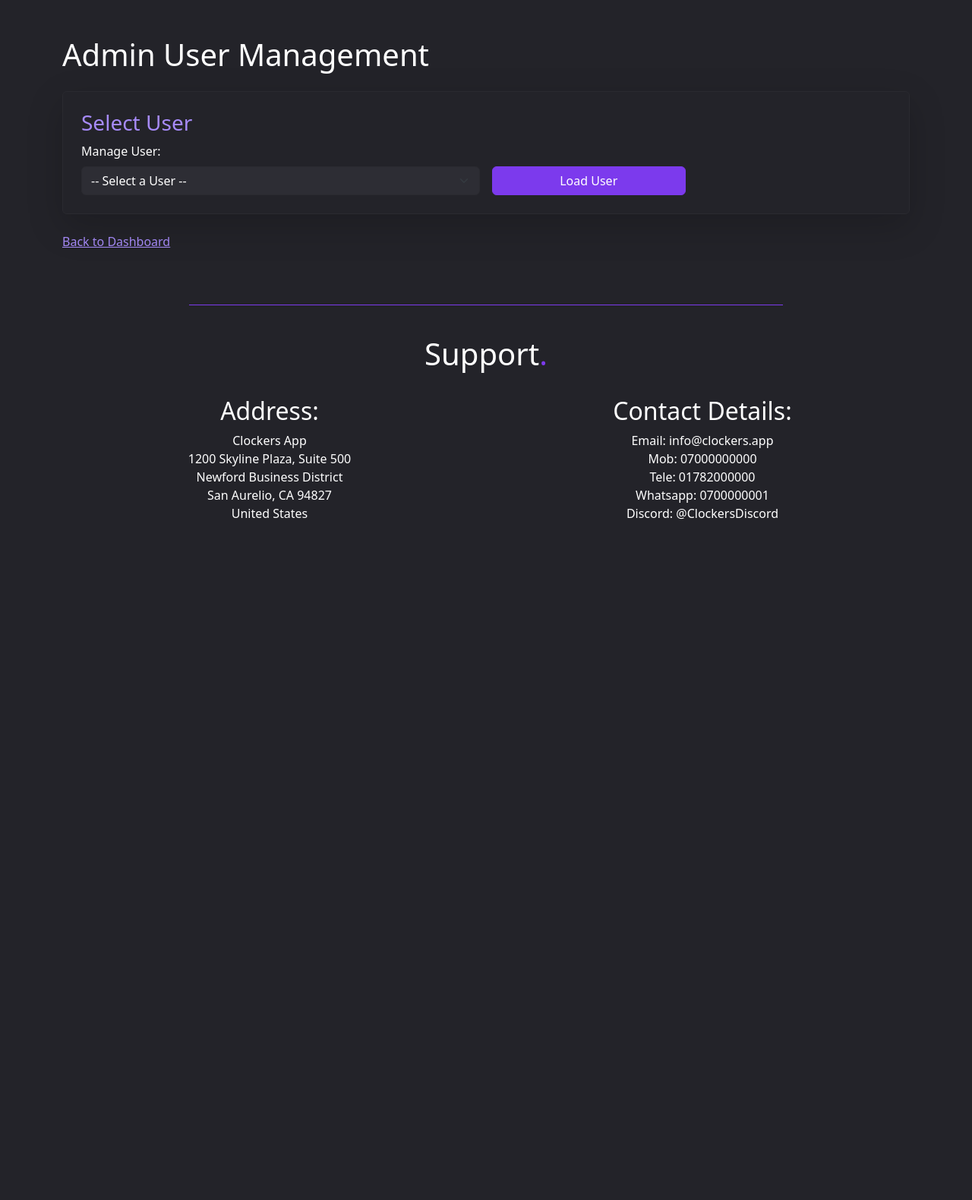
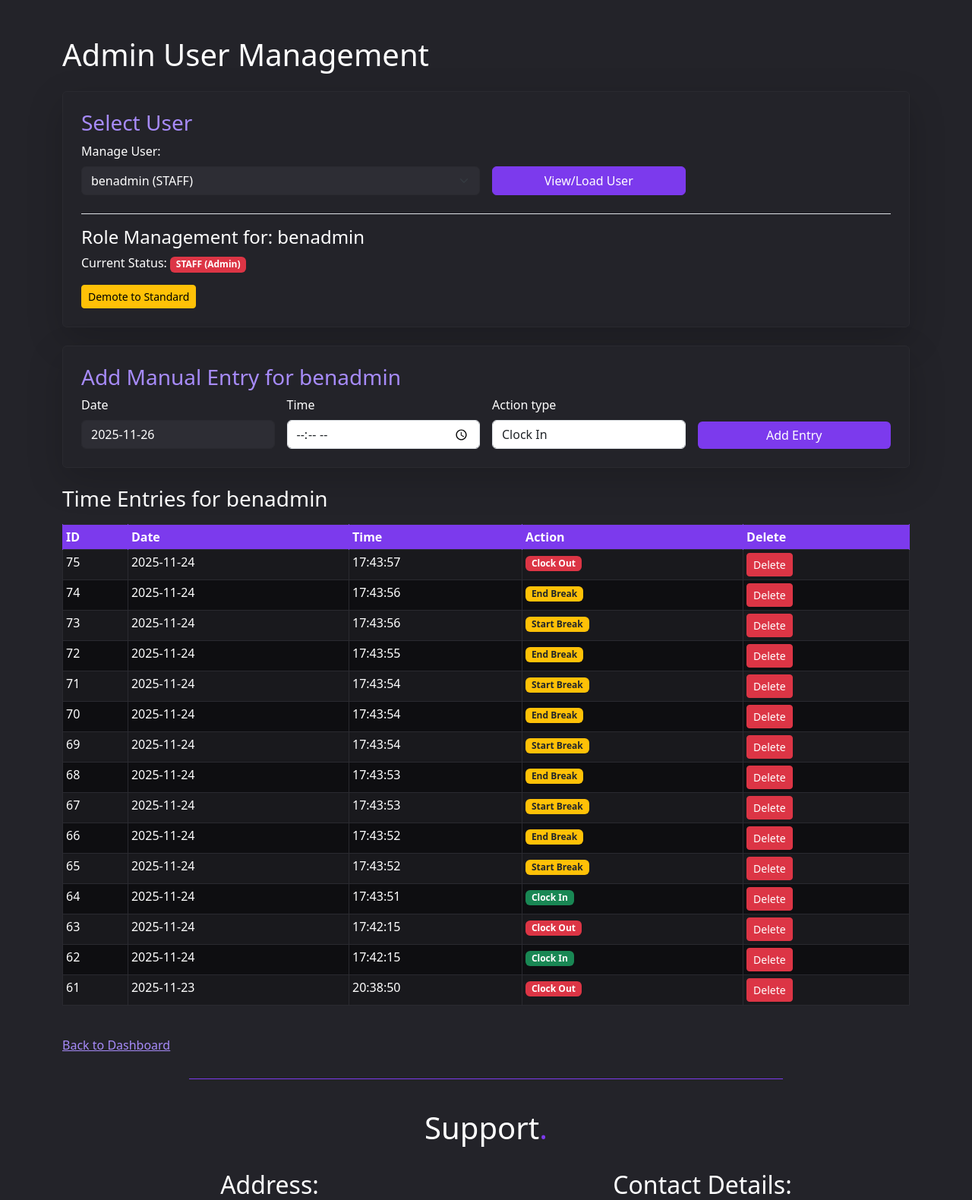
Before and after one commit to BHCGH92/milestone_project_3, a Django app: page /manageusers in a window 1280 px wide. Shown: the part 56-1636 px from the top of the page at 76% size. Before the commit the page ends 740 px from the top, so only its background shows below. Run offline with Django 5.2, Linux system fonts and the light colour scheme; a user stored in the database is signed in; data comes from the database, SQL or seed files in the repository; both versions use the stored data as it was after the commit.

Commit message:
fixed an error 500 that I was getting on manual time entries from the admin side and fixed some styling issues.

```diff
--- a/time_tracker/forms.py
+++ b/time_tracker/forms.py
@@ -1,22 +1,25 @@
 from django import forms
 from .models import TimeEntry
 from .models import TimeEntry, TimeEditRequest
+from django.utils import timezone
 
+
+# --- 1. Admin Time Entry Form (Used for Manual Submission) ---
 class AdminTimeEntryForm(forms.Form):
-    # Use built-in model choices for validation and clarity
-    ACTION_CHOICES = TimeEntry.ACTION_CHOICES
+    date = forms.DateField(
+        initial=timezone.localdate(),
+        widget=forms.DateInput(attrs={'class': 'form-control'}))
 
-    # Target user is hidden or handled by the view, but we need the data fields
+    time = forms.TimeField(
+        widget=forms.TimeInput(attrs={'type': 'time', 'class': 'form-control'}))
 
-    date = forms.DateField(widget=forms.DateInput(attrs={'type': 'date', 'class': 'form-control'}))
-    time = forms.TimeField(widget=forms.TimeInput(attrs={'type': 'time', 'class': 'form-control'}))
-    action_type = forms.ChoiceField(choices=ACTION_CHOICES, widget=forms.Select(attrs={'class': 'form-select'}))
+    action_type = forms.ChoiceField(
+        choices=TimeEntry.ACTION_CHOICES,
+        widget=forms.Select(attrs={'class': 'form-select form-control'}))
 
-    class Meta:
-        fields = ['date', 'time', 'action_type']
+    def __init__(self, *args, **kwargs):
+        super().__init__(*args, **kwargs)
 
-class AdminTimeEntryForm(forms.Form):
-    pass
 
 class UserEditRequestForm(forms.ModelForm):
     original_entry = forms.ModelChoiceField(
@@ -24,10 +27,11 @@
         widget=forms.Select(attrs={'class': 'form-control'}),
         label='Select Entry to Modify'
     )
-
     requested_timestamp = forms.DateTimeField(
         widget=forms.DateTimeInput(attrs={'type': 'datetime-local', 'class': 'form-control'}),
-        label='Requested Date & Time (New Value)'
+        label='Requested New Time & Date',
+        initial=timezone.now(),
+        required=True
     )
 
     class Meta:
--- a/time_tracker/static/css/style.css
+++ b/time_tracker/static/css/style.css
@@ -191,24 +191,41 @@
 
 .custom-select-dark,
 .custom-input-dark,
+.custom-input-dark[type="time"],
 .custom-login-card input[type="text"],
 .custom-login-card input[type="password"] {
-    background-color: var(--surface);
-    color: var(--text-primary);
-    border-color: var(--border-medium);
+    background-color: var(--surface) !important;
+    color: var(--text-primary) !important;
+    border-color: var(--border-medium) !important;
 }
 
 .custom-select-dark:focus,
 .custom-input-dark:focus,
 .custom-login-card input[type="text"]:focus,
 .custom-login-card input[type="password"]:focus {
-    border-color: var(--color-primary);
-    box-shadow: 0 0 0 0.25rem var(--color-primary-light);
-    color: var(--text-primary);
+    border-color: var(--color-primary) !important;
+    box-shadow: 0 0 0 0.25rem var(--color-primary-light) !important;
+    color: var(--text-primary) !important;
 }
 
 .custom-input-dark[type="date"]::-webkit-calendar-picker-indicator {
     filter: invert(1);
+}
+
+.custom-select-dark:focus,
+.custom-input-dark:focus {
+    background-color: var(--surface) !important;
+    box-shadow: 0 0 0 0.25rem var(--color-primary-light) !important;
+    border-color: var(--color-primary) !important;
+}
+
+.custom-select-dark:focus,
+.custom-input-dark:focus,
+.custom-login-card input[type="text"]:focus,
+.custom-login-card input[type="password"]:focus {
+    background-color: var(--surface) !important;
+    box-shadow: 0 0 0 0.25rem var(--color-primary-light) !important;
+    border-color: var(--color-primary) !important;
 }
 
 /*Media Query*/
--- a/time_tracker/templates/time_tracker/admin_management.html
+++ b/time_tracker/templates/time_tracker/admin_management.html
@@ -2,6 +2,7 @@
 
 {% block content %}
     <h1 class="mb-4">Admin User Management</h1>
+
     <div class="card p-4 mb-4 custom-login-card shadow-lg">
         <h3 class="card-title light-accent">Select User</h3>
         <form method="GET" action="{% url 'admin_user_management' %}" class="row g-3 align-items-end">
@@ -18,7 +19,7 @@
                 </select>
             </div>
             <div class="col-md-3 d-grid">
-                <button type="submit" class="btn btn-primary-custom">Load User</button>
+                <button type="submit" class="btn btn-primary-custom">View/Load User</button>
             </div>
         </form>
 
@@ -30,6 +31,7 @@
                     {% if target_user.is_staff %}STAFF (Admin){% else %}STANDARD USER{% endif %}
                 </span>
             </p>
+
             <form method="POST" action="{% url 'admin_user_management' %}" class="d-inline">
                 {% csrf_token %}
                 <input type="hidden" name="target_user_id" value="{{ target_user.id }}">
@@ -41,6 +43,7 @@
         </div>
         {% endif %}
     </div>
+
     {% if target_user %}
     <div class="card p-4 mb-4 custom-login-card shadow-lg">
         <h3 class="card-title light-accent">Add Manual Entry for {{ target_user.username }}</h3>
@@ -48,14 +51,34 @@
             {% csrf_token %}
             <input type="hidden" name="target_user_id" value="{{ target_user.id }}">
 
-            <div class="col-md-3">{{ add_form.date.label_tag }} {{ add_form.date }}</div>
-            <div class="col-md-3">{{ add_form.time.label_tag }} {{ add_form.time }}</div>
-            <div class="col-md-3">{{ add_form.action_type.label_tag }} {{ add_form.action_type }}</div>
+            <div class="col-md-3">
+                <label for="{{ add_form.date.id_for_label }}" class="form-label">{{ add_form.date.label }}</label>
+                {{ add_form.date }}
+            </div>
+
+            <div class="col-md-3">
+                <label for="{{ add_form.time.id_for_label }}" class="form-label">{{ add_form.time.label }}</label>
+                {{ add_form.time }}
+            </div>
+
+            <div class="col-md-3">
+                <label for="{{ add_form.action_type.id_for_label }}" class="form-label">{{ add_form.action_type.label }}</label>
+                {{ add_form.action_type }}
+            </div>
+
             <div class="col-md-3 d-grid align-self-end">
-                <button type="submit" class="btn btn-primary-custom">Add Entry</button>
+                <button type="submit" class="btn btn-primary">Add Entry</button>
             </div>
+
+            {% if add_form.non_field_errors %}
+            <div class="col-12 alert alert-danger">
+                {{ add_form.non_field_errors }}
+            </div>
+            {% endif %}
+
         </form>
     </div>
+
     <h3 class="mt-4" id="report-results">Time Entries for {{ target_user.username }}</h3>
 
     {% if user_entries %}
@@ -73,16 +96,16 @@
                 <tbody>
                     {% for entry in user_entries %}
                     <tr>
-                        <td class="text-nowrap-col">{{ entry.id }}</td>
-                        <td class="text-nowrap-col">{{ entry.date_only|date:"Y-m-d" }}</td>
-                        <td class="text-nowrap-col">{{ entry.timestamp|date:"H:i:s" }}</td>
-                        <td class="text-nowrap-col">
+                        <td>{{ entry.id }}</td>
+                        <td>{{ entry.date_only|date:"Y-m-d" }}</td>
+                        <td>{{ entry.timestamp|date:"H:i:s" }}</td>
+                        <td>
                             <span class="badge
                                 {% if entry.action_type == 'IN' %}bg-success{% elif entry.action_type == 'OUT' %}bg-danger{% else %}bg-warning text-dark{% endif %}">
                                 {{ entry.get_action_type_display }}
                             </span>
                         </td>
-                        <td class="text-nowrap-col">
+                        <td>
                             <form method="POST" action="{% url 'admin_delete_entry' entry.id %}" class="d-inline">
                                 {% csrf_token %}
                                 <button type="submit" class="btn btn-sm btn-danger"
@@ -97,16 +120,14 @@
             </table>
         </div>
 
-        <!-- Pagination (Uses existing logic, assumes query_params is set) -->
         {% if user_entries.has_other_pages %}
-            <!-- ... pagination links structure (using user_entries and query_params) ... -->
         {% endif %}
 
     {% else %}
         <p class="alert alert-info">No time entries found for this user.</p>
     {% endif %}
 
-    {% endif %} <!-- End of if target_user -->
+    {% endif %}
 
     <p class="mt-4"><a href="{% url 'dashboard' %}">Back to Dashboard</a></p>
 
--- a/time_tracker/views.py
+++ b/time_tracker/views.py
@@ -227,44 +227,67 @@
     target_user = None
     user_id = request.GET.get('user_id')
 
-    # --- ROLE/MANUAL ENTRY UPDATE LOGIC (POST request) ---
+    add_form = AdminTimeEntryForm()
+
+    # --- POST LOGIC ---
     if request.method == 'POST':
         user_id = request.POST.get('target_user_id')
         role_action = request.POST.get('role_action')
 
+        if not user_id:
+             messages.error(request, "Target user ID is missing from the submission.")
+             return redirect('admin_user_management')
+
         target_user_to_update = get_object_or_404(User, id=user_id)
 
         if role_action == 'toggle_staff':
+            # Handle Role Toggle
             target_user_to_update.is_staff = not target_user_to_update.is_staff
             target_user_to_update.save()
             messages.success(request, f"User {target_user_to_update.username} staff status updated.")
             return redirect(f"{reverse('admin_user_management')}?user_id={user_id}")
 
-        form = AdminTimeEntryForm(request.POST)
-        if form.is_valid():
-            entry_date = form.cleaned_data['date']
-            entry_time = form.cleaned_data['time']
-            action_type = form.cleaned_data['action_type']
 
-            entry_datetime = timezone.make_aware(datetime.combine(entry_date, entry_time))
+        if 'date' in request.POST:
+            add_form = AdminTimeEntryForm(request.POST)
 
-            TimeEntry.objects.create(
-                user=target_user_to_update,
-                timestamp=entry_datetime,
-                action_type=action_type
-            )
-            messages.success(request, f"Entry added for {target_user_to_update.username} on {entry_date}.")
+            if add_form.is_valid():
+                entry_date = add_form.cleaned_data['date']
+                entry_time = add_form.cleaned_data['time']
+                action_type = add_form.cleaned_data['action_type']
+
+                entry_datetime = timezone.make_aware(datetime.combine(entry_date, entry_time))
+
+                TimeEntry.objects.create(
+                    user=target_user_to_update,
+                    timestamp=entry_datetime,
+                    action_type=action_type
+                )
+                messages.success(request, f"Entry added for {target_user_to_update.username} on {entry_date}.")
+                return redirect(f"{reverse('admin_user_management')}?user_id={user_id}")
+
+        else:
+            messages.error(request, "Invalid form submission detected.")
             return redirect(f"{reverse('admin_user_management')}?user_id={user_id}")
 
-    # --- GET LOGIC (Display) ---
+
     user_entries = None
     query_params = ""
+
     add_form = AdminTimeEntryForm()
 
     for field_name in add_form.fields:
         add_form.fields[field_name].widget.attrs.update({
             'class': 'form-control'
         })
+
+    user_id = request.GET.get('user_id')
+    if not user_id:
+        first_user = User.objects.all().order_by('id').first()
+        if first_user:
+            user_id = str(first_user.id)
+        else:
+            user_id = str(request.user.id)
 
     if user_id:
         target_user = get_object_or_404(User, id=user_id)
```
Also changed, not shown: db.sqlite3.
